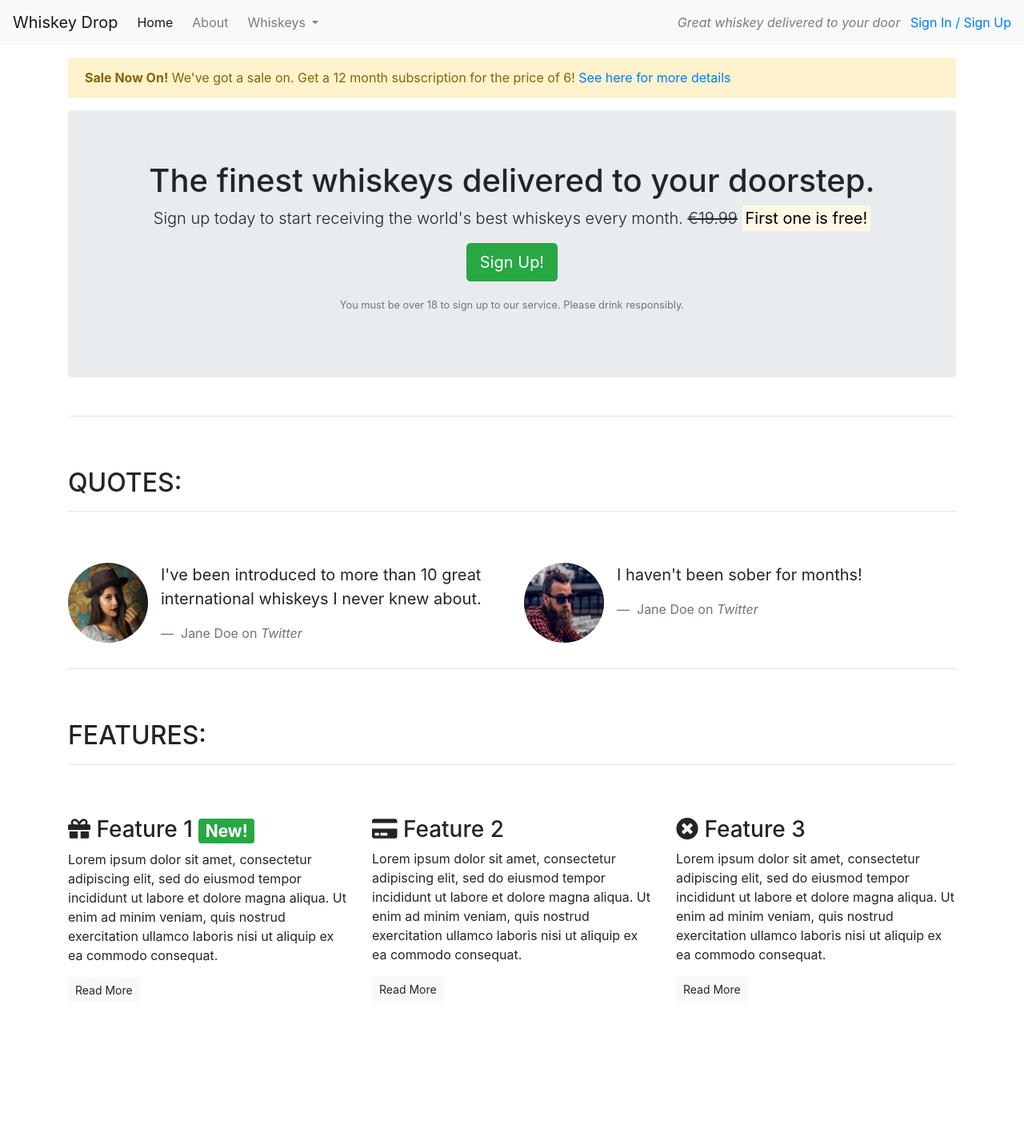
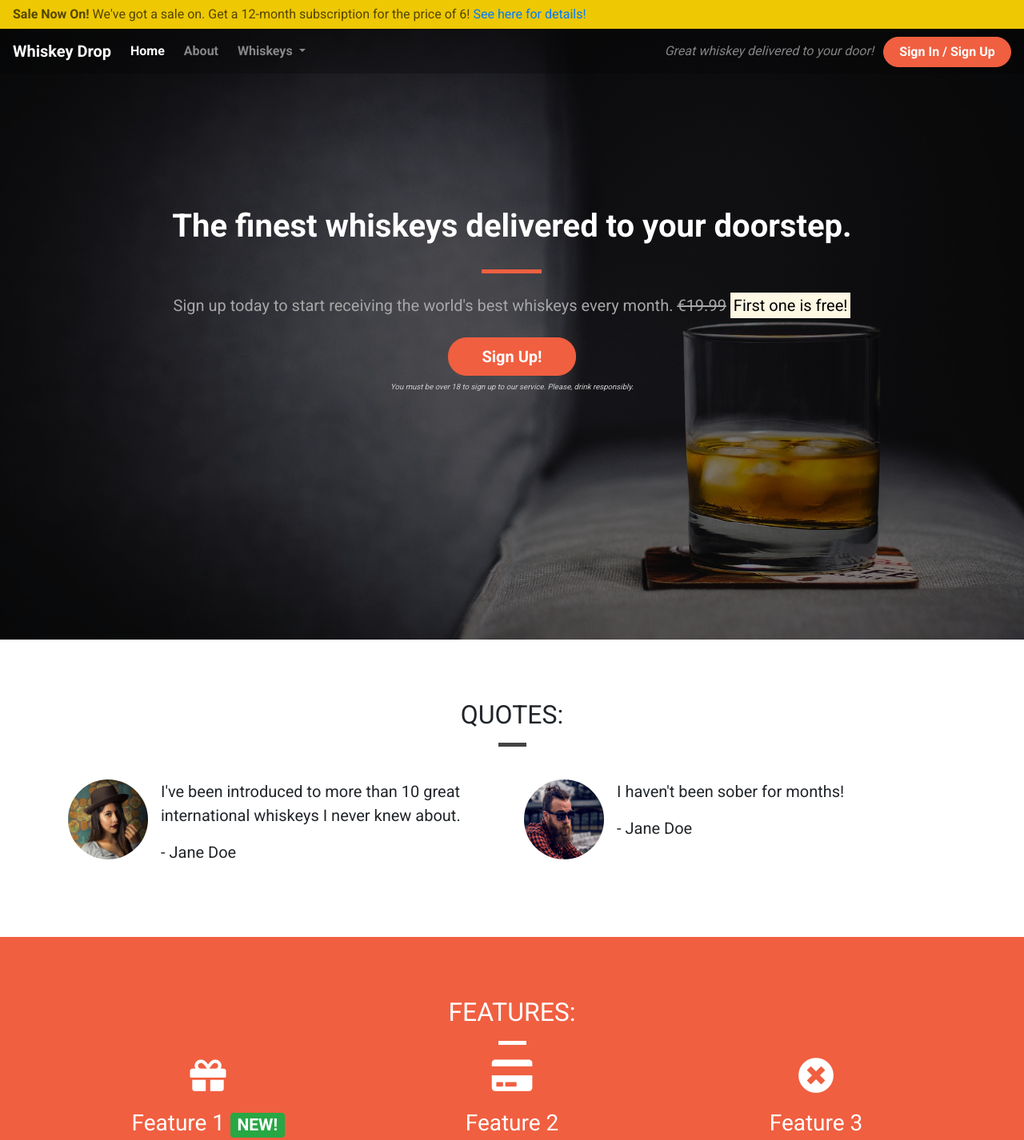
Before and after one commit to Richieon88/bootstrap-prac, a plain HTML site: page index.html in a window 1280 px wide. Shown: the top 1426 px of the page at 80% size. Before the commit the page ends 1270 px from the top, so only its background shows below. Drawn offline with nearby package versions, Linux system fonts and the light colour scheme.

Commit message:
Add styling to main body

```diff
--- /dev/null
+++ b/css/style.css
@@ -0,0 +1,201 @@
+body {
+    font-family: 'Roboto', sans-serif;
+}
+
+/* Containers */
+
+.container-wrapper {}
+
+.container-wrapper--red {
+    background-color: #f05f40;
+    color: white;
+}
+
+.alert-container {}
+
+.callout-container {
+    height: 100vh;
+
+    background: url('../images/whiskey-background.jpg') no-repeat bottom right fixed;
+    -webkit-background-size: cover;
+    -moz-background-size: cover;
+    -o-background-size: cover;
+    background-size: cover;
+
+    display: flex;
+    align-items: center;
+    justify-content: center;
+
+    position: relative;
+}
+
+.opaque-overlay {
+    position: absolute;
+    top: 0;
+    left: 0;
+    height: 100%;
+    width: 100%;
+    background-color: rgba(0, 0, 0, 0.5);
+}
+
+.content-container {
+    padding-top: 75px;
+    padding-bottom: 75px;
+}
+
+/* Navbar */
+
+.navalert-container {
+    position: absolute;
+    top: 0;
+    left: 0;
+    z-index: 1;
+    padding-left: 0;
+    padding-right: 0;
+}
+
+.navbar {
+    margin-bottom: 0;
+    width: 100%;
+    background-color: rgba(0, 0, 0, .25);
+    border: 0;
+}
+
+.navbar .navbar-toggler {
+    border: 0;
+}
+
+.navbar .navbar-brand {
+    font-weight: bold;
+}
+
+.navbar .navbar-nav a {
+    font-weight: bold;
+}
+
+
+/* Jumbotron */
+
+.jumbotron {
+    background-color: transparent;
+}
+
+.jumbotron h1 {
+    color: white;
+    font-weight: bold;
+    margin-bottom: 30px;
+    color: white;
+}
+
+.jumbotron .lead {
+    color: #a7a7a7;
+    margin: 25px 0;
+}
+
+.jumbotron small {
+    font-size: 60%;
+    font-style: italic;
+    color: #d0d0d0;
+}
+
+/* Block dividers */
+
+.block-divider {
+    width: 75px;
+    height: 5px;
+    border: 0;
+    background-color: #444;
+}
+
+.block-divider--orange {
+    background-color: #f05f40;
+}
+
+.block-divider--white {
+    background-color: white;
+}
+
+.block-divider--short {
+    width: 35px;
+}
+
+/* Buttons */
+
+.btn--cta {
+    font-weight: bold;
+    border-radius: 23px;
+    width: 160px;
+}
+
+.btn--red {
+    color: white;
+    background-color: #f05f40;
+    border-color: #f05f40;
+}
+
+.btn--red:hover,
+.btn--red:active,
+.btn--red:focus,
+.btn--red:active:focus {
+    background-color: #df4929;
+    border-color: #df4929;
+    color: white;
+}
+
+/* Alert */
+
+.alert-container .col-12 {
+    padding-left: 0;
+    padding-right: 0;
+}
+
+.site-wide-alert {
+    color: #544600;
+    background-color: #eec802;
+    border-color: #eec802;
+    padding: 5px 15px;
+    margin-bottom: 0;
+    border: 1px solid transparent;
+    border-radius: 0;
+}
+
+/* Page Headers */
+
+.page-header {
+    margin-bottom: 0;
+    border-bottom: 0;
+    text-align: center;
+}
+
+.page-header h2 {
+    margin-top: 0;
+}
+
+/* Quotes */
+
+.quotes .page-header {
+    margin-bottom: 25px;
+}
+
+/* Features */
+
+.feature {
+    text-align: center;
+    margin-bottom: 40px;
+}
+
+.feature i {
+    margin-bottom: 20px;
+    font-size: 45px;
+    line-height: 45px;
+}
+
+.feature .btn {
+    background-color: white;
+    border-color: white;
+    border-radius: 15px;
+    min-width: 100px;
+    font-weight: bold;
+    margin-top: 10px;
+    color: #f05f40;
+}
--- a/index.html
+++ b/index.html
@@ -2,8 +2,8 @@
 <html lang="en-us">
   <head>
     <meta charset="utf-8" />
+    <title>Whiskey Drop | Taste a new whiskey every month</title>
     <meta name="viewport" content="width=device-width, initial-scale=1.0" />
-    <title>Whiskey Drop | Taste a new whiskey every month</title>
     <link
       rel="stylesheet"
       href="https://maxcdn.bootstrapcdn.com/bootstrap/4.1.3/css/bootstrap.min.css"
@@ -14,12 +14,28 @@
       integrity="sha384-gfdkjb5BdAXd+lj+gudLWI+BXq4IuLW5IT+brZEZsLFm++aCMlF1V92rMkPaX4PP"
       crossorigin="anonymous"
     />
+    <link
+      href="https://fonts.googleapis.com/css?family=Roboto:400,700"
+      rel="stylesheet"
+    />
+    <link rel="stylesheet" href="css/style.css" type="text/css" />
   </head>
 
   <body>
-    <!--Nav-->
-    <nav class="navbar navbar-light navbar-expand-sm bg-light">
-      <a href="/" class="navbar-brand"> Whiskey Drop</a>
+    <div class="container-fluid navalert-container">
+      <div class="container-fluid alert-container">
+        <div class="row d-none d-sm-block">
+          <div class="col-12">
+            <div class="site-wide-alert alert alert-warning">
+              <strong>Sale Now On!</strong> We've got a sale on. Get a 12-month
+              subscription for the price of 6!
+              <a href="">See here for details!</a>
+            </div>
+          </div>
+        </div>
+      </div>
+      <nav class="navbar navbar-dark navbar-expand-sm">
+        <a href="/" class="navbar-brand">Whiskey Drop</a>
 
         <button
           class="navbar-toggler ml-auto"
@@ -38,7 +54,9 @@
             <li class="active nav-item mr-2">
               <a class="nav-link" href="/">Home</a>
             </li>
-          <li class="nav-item mr-2"><a class="nav-link" href="">About</a></li>
+            <li class="nav-item mr-2">
+              <a class="nav-link" href="/about">About</a>
+            </li>
             <li class="nav-item dropdown">
               <a
                 class="nav-link dropdown-toggle"
@@ -51,7 +69,10 @@
               >
                 Whiskeys
               </a>
-            <div class="dropdown-menu" aria-labelledby="navbarDropdownMenuLink">
+              <div
+                class="dropdown-menu"
+                aria-labelledby="navbarDropdownMenuLink"
+              >
                 <a class="dropdown-item" href="#">Irish</a>
                 <a class="dropdown-item" href="#">Scotch</a>
                 <a class="dropdown-item" href="#">Japanese</a>
@@ -60,33 +81,28 @@
             </li>
 
             <li class="nav-item mr-2 d-block d-sm-none">
-            <a class="nav-link" href="">Sign In / Sign Up</a>
+              <a class="nav-link" href="/login">Sign In / Sign Up</a>
             </li>
           </ul>
         </div>
         <div class="d-none d-md-block">
           <p class="navbar-text my-auto mr-2">
-          <i>Great whiskey delivered to your door</i>
+            <i>Great whiskey delivered to your door!</i>
           </p>
-        <a href="/login">Sign In / Sign Up</a>
+          <a href="/login" class="btn btn--cta btn--red">Sign In / Sign Up</a>
         </div>
-      <!--</div>-->
       </nav>
-    <article class="container mt-3">
-      <div class="row d-none d-sm-block">
-        <div class="col-12">
-          <div class="alert alert-warning">
-            <strong>Sale Now On!</strong> We've got a sale on. Get a 12 month
-            subscription for the price of 6!
-            <a href="">See here for more details</a>
     </div>
-        </div>
-      </div>
+    <div class="container-fluid callout-container">
       <!-- Callout -->
+      <div class="opaque-overlay">&nbsp;</div>
       <div class="row">
         <div class="col-12">
           <section class="callout jumbotron text-center">
-            <h1>The finest whiskeys delivered to your doorstep.</h1>
+            <h1 class="jumbotron-header">
+              The finest whiskeys delivered to your doorstep.
+            </h1>
+            <hr class="block-divider block-divider--orange" />
             <p class="lead">
               Sign up today to start receiving the world's best whiskeys every
               month.
@@ -94,18 +110,16 @@
               <span class="d-inline d-sm-none"><br /></span>
               <strong><mark>First one is free!</mark></strong>
             </p>
-            <p>
             <button
-                class="btn btn-lg btn-success"
+              class="btn btn-lg btn--cta btn--red"
               data-toggle="modal"
               data-target="#signUpModal"
             >
               Sign Up!
             </button>
-            </p>
             <p class="text-muted">
               <small
-                >You must be over 18 to sign up to our service. Please drink
+                >You must be over 18 to sign up to our service. Please, drink
                 responsibly.</small
               >
             </p>
@@ -113,13 +127,16 @@
         </div>
       </div>
       <!-- /.callout -->
-      <hr />
+    </div>
+
     <!-- Quotes -->
+    <div class="container-wrapper">
+      <div class="container quotes-container content-container">
         <section class="quotes">
           <div class="row">
-          <div class="col-12 my-5">
+            <div class="col-12 page-header">
               <h2 class="text-uppercase">Quotes:</h2>
-            <hr />
+              <hr class="block-divider block-divider--short" />
             </div>
           </div>
           <div class="row">
@@ -139,9 +156,7 @@
                       I've been introduced to more than 10 great international
                       whiskeys I never knew about.
                     </p>
-                  <footer class="blockquote-footer">
-                    Jane Doe on <cite title="Twitter">Twitter</cite>
-                  </footer>
+                    <p>- Jane Doe</p>
                   </blockquote>
                 </div>
               </div>
@@ -159,9 +174,7 @@
                 <div class="media-body">
                   <blockquote class="blockquote">
                     <p>I haven't been sober for months!</p>
-                  <footer class="blockquote-footer">
-                    Jane Doe on <cite title="Twitter">Twitter</cite>
-                  </footer>
+                    <p>- Jane Doe</p>
                   </blockquote>
                 </div>
               </div>
@@ -169,27 +182,33 @@
           </div>
         </section>
         <!-- /.quotes -->
-      <hr />
+      </div>
+    </div>
+
     <!-- Features -->
+    <div class="container-wrapper container-wrapper--red">
+      <div class="container features-container content-container">
         <section class="features">
           <div class="row">
-          <div class="col-12 my-5">
+            <div class="col-12 page-header">
               <h2 class="text-uppercase">Features:</h2>
-            <hr />
+              <hr
+                class="block-divider block-divider--short block-divider--white"
+              />
             </div>
           </div>
           <div class="row">
             <div class="col-12 col-md-6 col-lg-4">
               <div class="feature">
                 <h3>
-                <i class="fas fa-gift d-none d-sm-inline"></i> Feature 1
-                <span class="badge badge-success">New!</span>
+                  <i class="fas fa-gift d-none d-sm-block"></i> Feature 1
+                  <span class="badge badge-success">NEW!</span>
                 </h3>
                 <p>
-                Lorem ipsum dolor sit amet, consectetur adipiscing elit, sed do
-                eiusmod tempor incididunt ut labore et dolore magna aliqua. Ut
-                enim ad minim veniam, quis nostrud exercitation ullamco laboris
-                nisi ut aliquip ex ea commodo consequat.
+                  Lorem ipsum dolor sit amet, consectetur adipiscing elit, sed
+                  do eiusmod tempor incididunt ut labore et dolore magna aliqua.
+                  Ut enim ad minim veniam, quis nostrud exercitation ullamco
+                  laboris nisi ut aliquip ex ea commodo consequat.
                 </p>
                 <p><a class="btn btn-sm btn-light" href="">Read More</a></p>
               </div>
@@ -197,13 +216,13 @@
             <div class="col-12 col-md-6 col-lg-4">
               <div class="feature">
                 <h3>
-                <i class="fas fa-credit-card d-none d-sm-inline"></i> Feature 2
+                  <i class="fas fa-credit-card d-none d-sm-block"></i> Feature 2
                 </h3>
                 <p>
-                Lorem ipsum dolor sit amet, consectetur adipiscing elit, sed do
-                eiusmod tempor incididunt ut labore et dolore magna aliqua. Ut
-                enim ad minim veniam, quis nostrud exercitation ullamco laboris
-                nisi ut aliquip ex ea commodo consequat.
+                  Lorem ipsum dolor sit amet, consectetur adipiscing elit, sed
+                  do eiusmod tempor incididunt ut labore et dolore magna aliqua.
+                  Ut enim ad minim veniam, quis nostrud exercitation ullamco
+                  laboris nisi ut aliquip ex ea commodo consequat.
                 </p>
                 <p><a class="btn btn-sm btn-light" href="">Read More</a></p>
               </div>
@@ -211,13 +230,14 @@
             <div class="col-12 d-md-none d-lg-block col-lg-4">
               <div class="feature">
                 <h3>
-                <i class="fas fa-times-circle d-none d-sm-inline"></i> Feature 3
+                  <i class="fas fa-times-circle d-none d-sm-block"></i> Feature
+                  3
                 </h3>
                 <p>
-                Lorem ipsum dolor sit amet, consectetur adipiscing elit, sed do
-                eiusmod tempor incididunt ut labore et dolore magna aliqua. Ut
-                enim ad minim veniam, quis nostrud exercitation ullamco laboris
-                nisi ut aliquip ex ea commodo consequat.
+                  Lorem ipsum dolor sit amet, consectetur adipiscing elit, sed
+                  do eiusmod tempor incididunt ut labore et dolore magna aliqua.
+                  Ut enim ad minim veniam, quis nostrud exercitation ullamco
+                  laboris nisi ut aliquip ex ea commodo consequat.
                 </p>
                 <p><a class="btn btn-sm btn-light" href="">Read More</a></p>
               </div>
@@ -225,9 +245,11 @@
           </div>
         </section>
         <!-- /.features -->
-    </article>
-    <div class="modal" tabindex="-1" id="signUpModal">
-      <div class="modal-dialog">
+      </div>
+    </div>
+
+    <div class="modal" tabindex="-1" role="dialog" id="signUpModal">
+      <div class="modal-dialog" role="document">
         <div class="modal-content">
           <div class="modal-header">
             <h5 class="modal-title">Sign Up To Whiskey Drop!</h5>
@@ -249,6 +271,7 @@
                   class="form-control"
                   id="exampleInputEmail1"
                   aria-describedby="emailHelp"
+                  placeholder="Enter email"
                 />
                 <small id="emailHelp" class="form-text text-muted"
                   >We'll never share your email with anyone else.</small
@@ -256,7 +279,12 @@
               </div>
               <div class="form-group">
                 <label for="password">Password</label>
-                <input type="password" class="form-control" id="password" />
+                <input
+                  type="password"
+                  class="form-control"
+                  id="password"
+                  placeholder="Password"
+                />
               </div>
               <div class="form-group">
                 <label for="repeatPassword">Repeat Password</label>
@@ -264,6 +292,7 @@
                   type="password"
                   class="form-control"
                   id="repeatPassword"
+                  placeholder="Repeat Password"
                 />
               </div>
               <button type="submit" class="btn btn-success">Submit</button>
```
Also changed, not shown: images/whiskey-background.jpg (added). Lines whose indentation alone changed are shown as unchanged.
